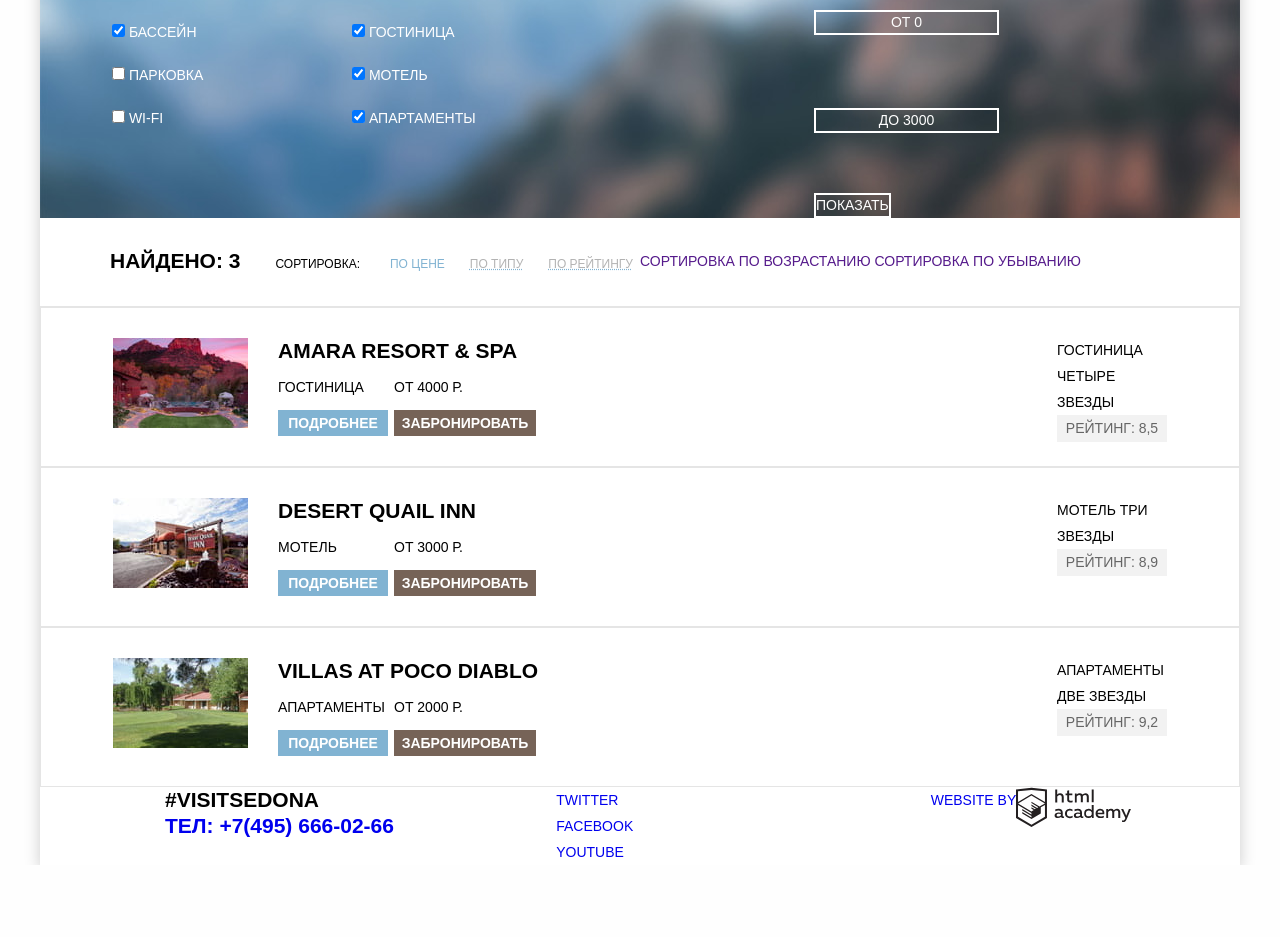
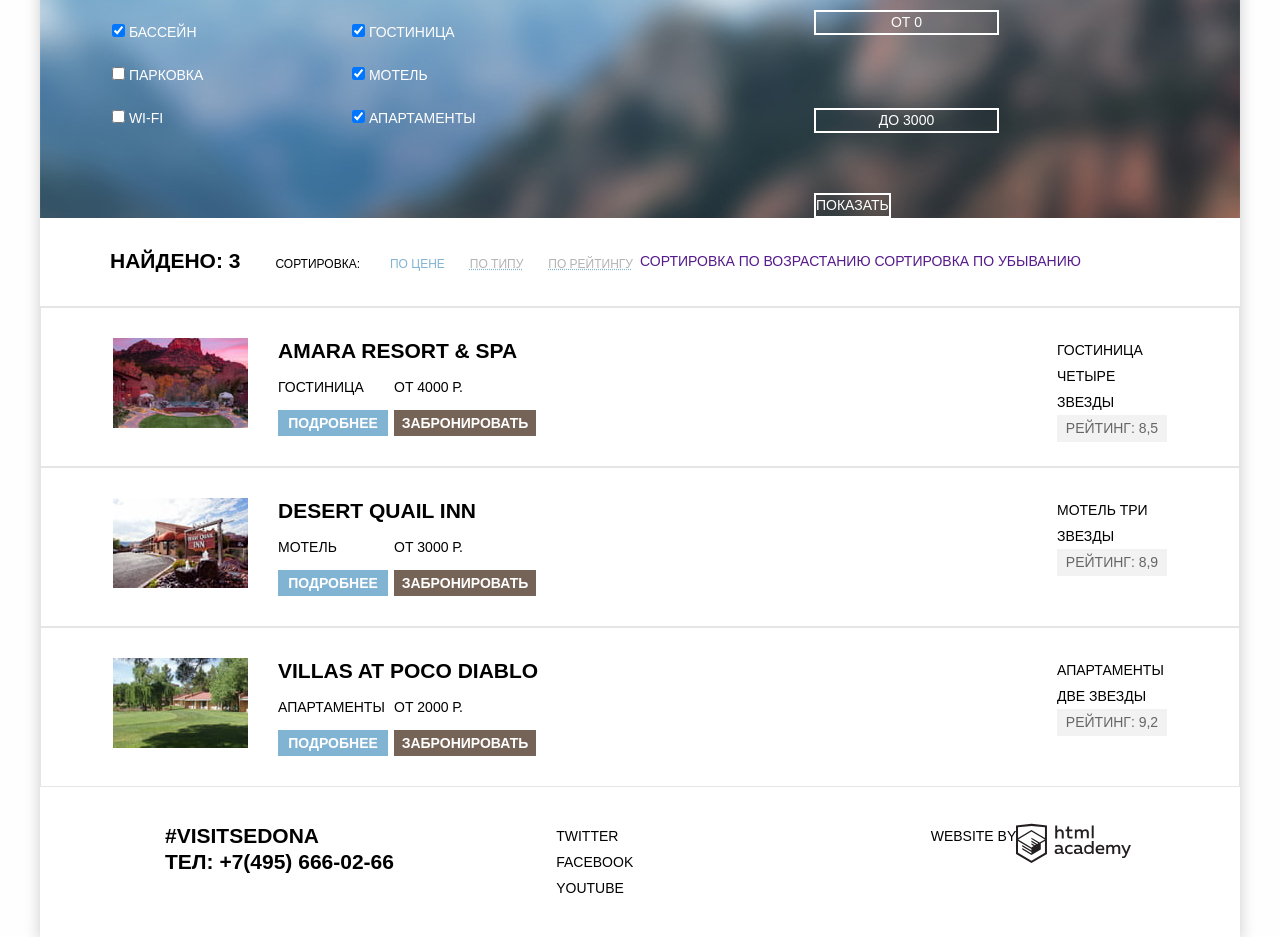
Before and after one commit to LesyaSlash/898179-sedona-27, a plain HTML site: page catalog.html in a window 1280 px wide. Shown: the part 105-1042 px from the top of the page. Before the commit the page ends 970 px from the top, so only its background shows below. Drawn offline with Linux system fonts and the light colour scheme.

Commit message:
Личный проект: начинаем строить сетку на флексах
Исправлен футер на странице отелей

```diff
--- a/css/style.css
+++ b/css/style.css
@@ -548,11 +548,13 @@ p.popup-booking:not(:first-child) {
 }
 
 /* ---------------- FOOTER ----------------- */
+.footer {
+  padding: 36px 0;
+}
 .index-footer {
   background-color: #ffffff;
-  padding: 36px 0;
 }
-.index-footer a{
+.footer a{
   color: inherit;
 }
 .footer-container {
```
